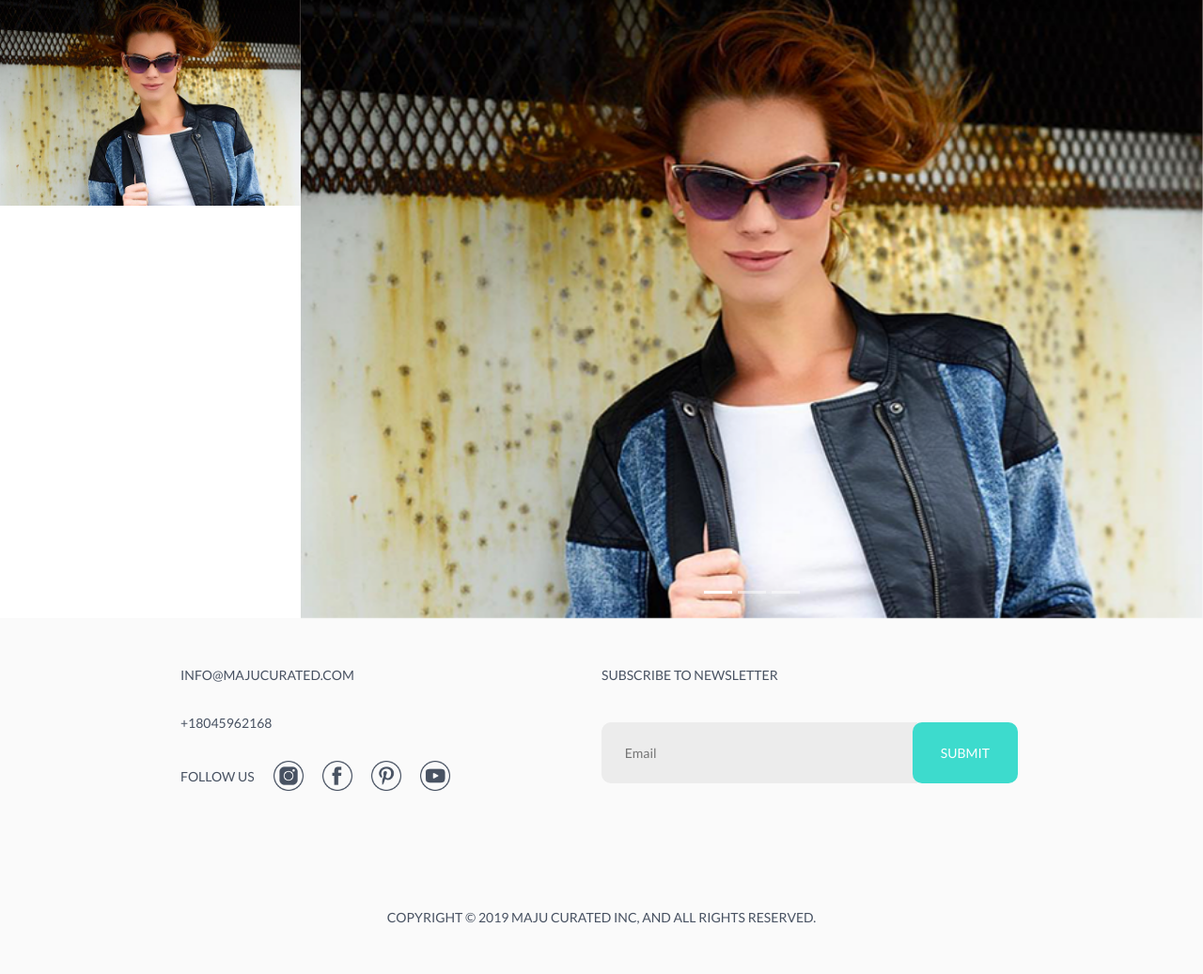
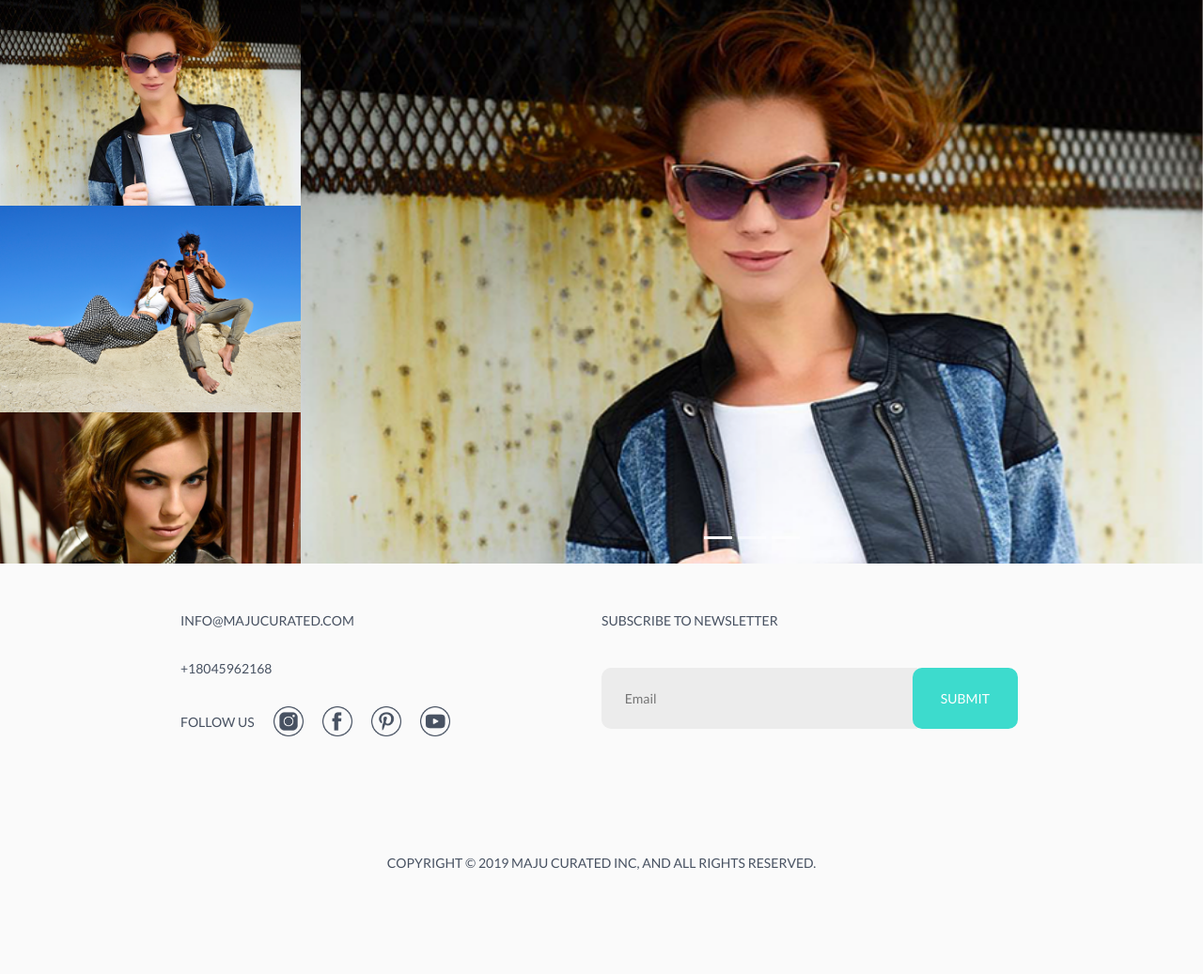
Before and after one commit to obuxim/majucurated, a PHP site: page /photography.php in a window 1280 px wide. Shown: the part 82-1119 px from the top of the page at 94% size. After the commit the page ends 1008 px from the top, so only its background shows below. Run offline with PHP 8.4, Linux system fonts and the light colour scheme; some libraries are stand-ins or nearby versions.

Commit message:
Photography Slider Completed

```diff
--- a/css/style.css
+++ b/css/style.css
@@ -7,18 +7,9 @@ html, body {
 .px-16 { font-size: 16px; }
 .px-14 { font-size: 14px; }
 .px-12 { font-size: 12px; }
-/*.opacity05 { opacity: 0.5; }*/
-.opacity05::after {
-	content: "<div></div>";
-	position: absolute;
-	top: 0;
-	right: 0;
-	bottom: 0;
-	left: 0;
-	display: block;
-	width: 100%;
-	height: 100%;
-	background: rgba(0,0,0,0.4);
+/*Hide Scroll Bar*/
+::-webkit-scrollbar {
+	display: none;
 }
 /* Setting the header to stay at top */
 header { top: 0; left: 0; right: 0; z-index: 999; }
--- a/photography.php
+++ b/photography.php
@@ -1,24 +1,23 @@
 <?php include "header.php"; ?>
 
-<section id="photography-slider">
-        <div class="row no-gutters">
-            <div class="col-12 col-md-3 order-1 order-md-0">
-                <div id="carouselExampleSlidesOnly" class="carousel slide" data-ride="carousel">
-                    <div class="carousel-inner d-flex flex-column">
-                        <div class="carousel-item active">
-                            <img src="img/photography/1.png" class="d-block w-100" alt="...">
-                        </div>
-                        <div class="carousel-item">
-                            <img src="img/photography/2.png" class="d-block w-100" alt="...">
-                        </div>
-                        <div class="carousel-item">
-                            <img src="img/photography/3.png" class="d-block w-100" alt="...">
-                        </div>
-                    </div>
+<section id="photography-slider" class="d-none d-md-block h-75">
+        <div class="row no-gutters h-100">
+            <div class="col-3 flex-column h-100 overflow-auto">
+                <div>
+                    <img src="img/photography/1.png" class="img-fluid" />
+                </div>
+                <div>
+                    <img src="img/photography/2.png" class="img-fluid" />
+                </div>
+                <div>
+                    <img src="img/photography/3.png" class="img-fluid" />
+                </div>
+                <div>
+                    <img src="img/photography/4.png" class="img-fluid" />
                 </div>
             </div>
-            <div class="col-12 col-md-9 order-0 order-md-1">
-                <div id="carouselExampleIndicators" class="carousel slide carousel-fade" data-ride="carousel">
+            <div class="col-9 h-100 overflow-hidden justify-content-center align-content-center">
+                <div id="carouselExampleIndicators" class="carousel slide carousel-fade h-100" data-ride="carousel">
                     <ol class="carousel-indicators">
                         <li data-target="#carouselExampleIndicators" data-slide-to="0" class="active"></li>
                         <li data-target="#carouselExampleIndicators" data-slide-to="1"></li>
@@ -39,5 +38,35 @@
             </div>
         </div>
 </section>
+<section id="photography-slider" class="d-block d-md-none">
+    <div class="row no-gutters">
+        <div class="col-12 overflow-hidden justify-content-center align-content-center">
+            <div id="carouselExampleIndicators" class="carousel slide carousel-fade h-100" data-ride="carousel">
+                <ol class="carousel-indicators">
+                    <li data-target="#carouselExampleIndicators" data-slide-to="0" class="active"></li>
+                    <li data-target="#carouselExampleIndicators" data-slide-to="1"></li>
+                    <li data-target="#carouselExampleIndicators" data-slide-to="2"></li>
+                </ol>
+                <div class="carousel-inner">
+                    <div class="carousel-item active" data-interval="10000">
+                        <img src="img/photography/1.png" class="d-block w-100" alt="...">
+                    </div>
+                    <div class="carousel-item" data-interval="10000">
+                        <img src="img/photography/2-full.png" class="d-block w-100" alt="...">
+                    </div>
+                    <div class="carousel-item" data-interval="10000">
+                        <img src="img/photography/3.png" class="d-block w-100" alt="...">
+                    </div>
+                </div>
+            </div>
+        </div>
+        <div class="col-12 d-flex overflow-auto" style="height: 100px">
+                <img src="img/photography/1.png" class="h-100 w-auto" />
+                <img src="img/photography/2.png" class="h-100 w-auto" />
+                <img src="img/photography/3.png" class="h-100 w-auto" />
+                <img src="img/photography/4.png" class="h-100 w-auto" />
+        </div>
+    </div>
+</section>
 
 <?php include "footer.php"; ?>
```
